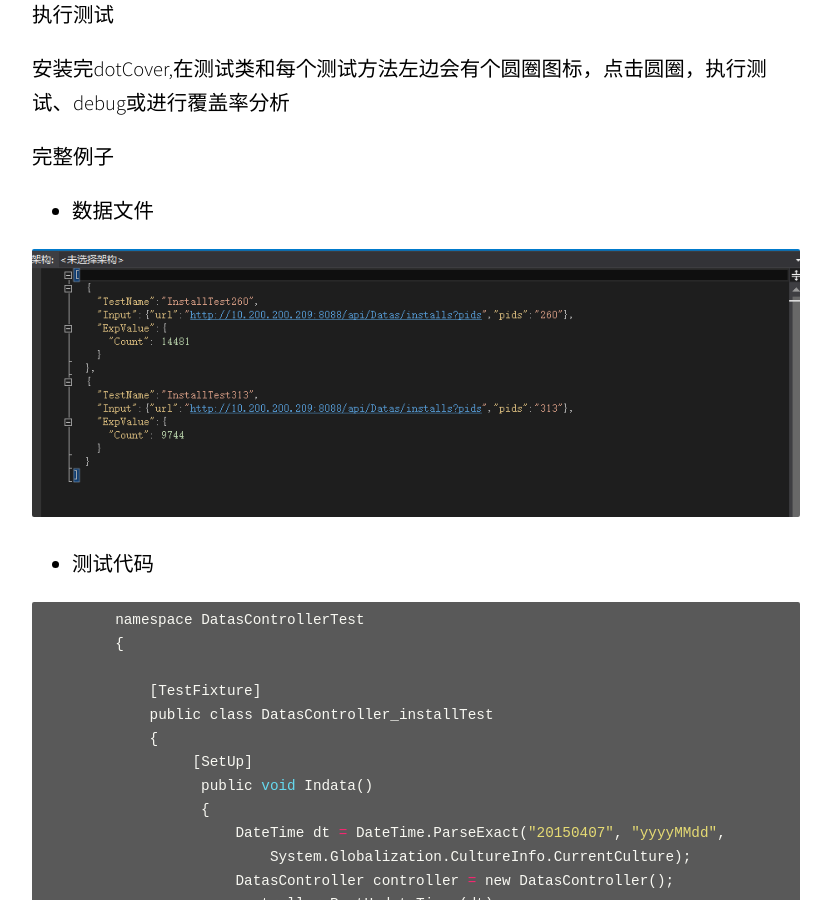
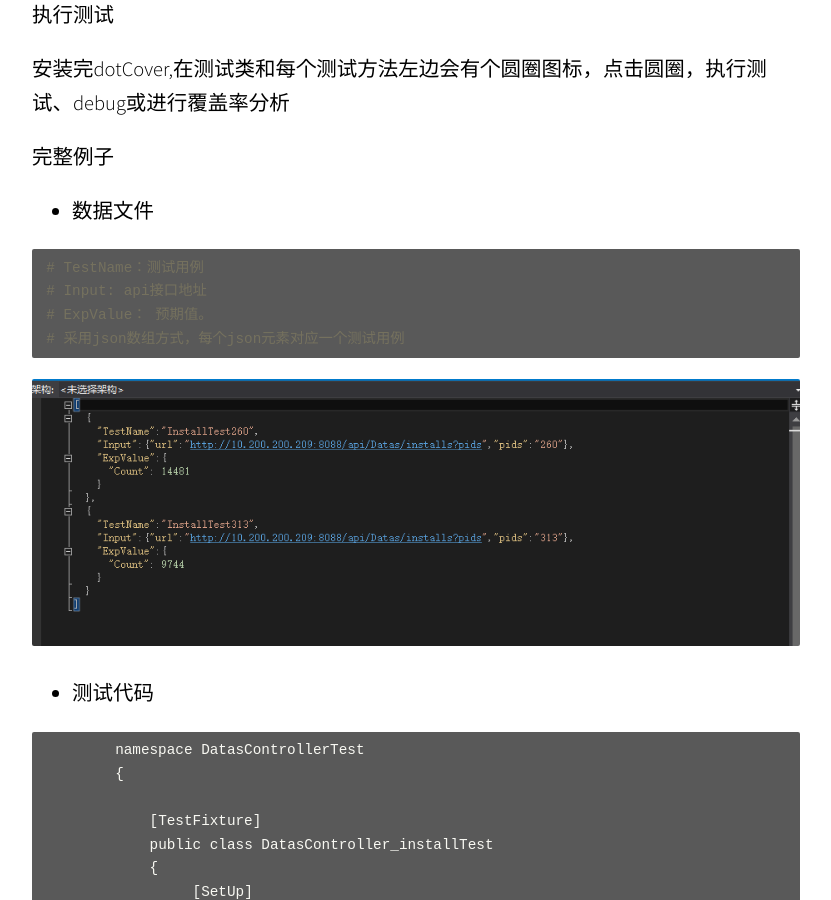
Before and after one commit to astrisk/astrisk.github.io, a Jekyll site: the page built from _posts/2017-04-21-webapi-testframework.md, in a window 1280 px wide and 900 px high, scrolled down 2657 px. Shown: the whole window, without its empty margins (224-1055 px from the left). Built offline with Jekyll 4.4.1, drawn with Linux system fonts in a browser that asks for light colours; some web fonts are replaced.

Commit message:
增加注释

```diff
--- a/_posts/2017-04-21-webapi-testframework.md
+++ b/_posts/2017-04-21-webapi-testframework.md
@@ -65,6 +65,15 @@ categories: INTEGRATIONTEST
 **完整例子**
 
 - 数据文件
+
+{% highlight c %}
+
+# TestName：测试用例
+# Input: api接口地址
+# ExpValue： 预期值。
+# 采用json数组方式，每个json元素对应一个测试用例
+
+{% endhighlight %}
 
 ![integrationTest2]({{ site.url }}/images/integrationTest/integrationtest2.png)
 
```
